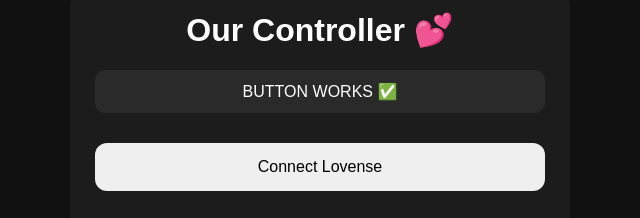
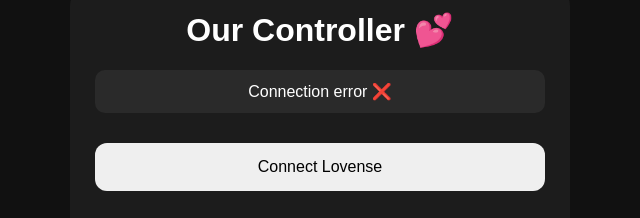
Before and after one commit to jinahyaa/Torture-controller, a website: page index.html in a window 1280 px wide. Both pictures are taken after a click on the button "Connect Lovense". Shown: the part 217-435 px from the top of the page, 320-960 px from the left. Drawn offline with nearby package versions, Linux system fonts and the light colour scheme; no server answers.

Commit message:
Update index.html

```diff
--- a/index.html
+++ b/index.html
@@ -178,10 +178,72 @@
 
 
 
-   async function connectLovense() {
-  statusElement.textContent = "BUTTON WORKS ✅";
+  async function connectLovense() {
+
+  statusElement.textContent =
+    "Getting Lovense authentication...";
+
+  const uid =
+    "user-" +
+    Math.random()
+      .toString(36)
+      .substring(2, 12);
+
+  try {
+
+    const authResponse =
+      await fetch(
+        `${BACKEND_URL}/auth-token`,
+        {
+          method: "POST",
+
+          headers: {
+            "Content-Type":
+              "application/json"
+          },
+
+          body: JSON.stringify({
+            uid: uid
+          })
+        }
+      );
+
+    const authData =
+      await authResponse.json();
+
+    console.log(
+      "Auth response:",
+      authData
+    );
+
+    if (
+      authData.code !== 0 ||
+      !authData.data?.authToken
+    ) {
+
+      statusElement.textContent =
+        "Authentication failed ❌";
+
+      return;
+
+    }
+
+    statusElement.textContent =
+      "Authentication successful ✅";
+
+  } catch (error) {
+
+    console.error(
+      "Authentication error:",
+      error
+    );
+
+    statusElement.textContent =
+      "Connection error ❌";
+
+  }
+
 }
-
 
     async function sendCommand(
       command
```
